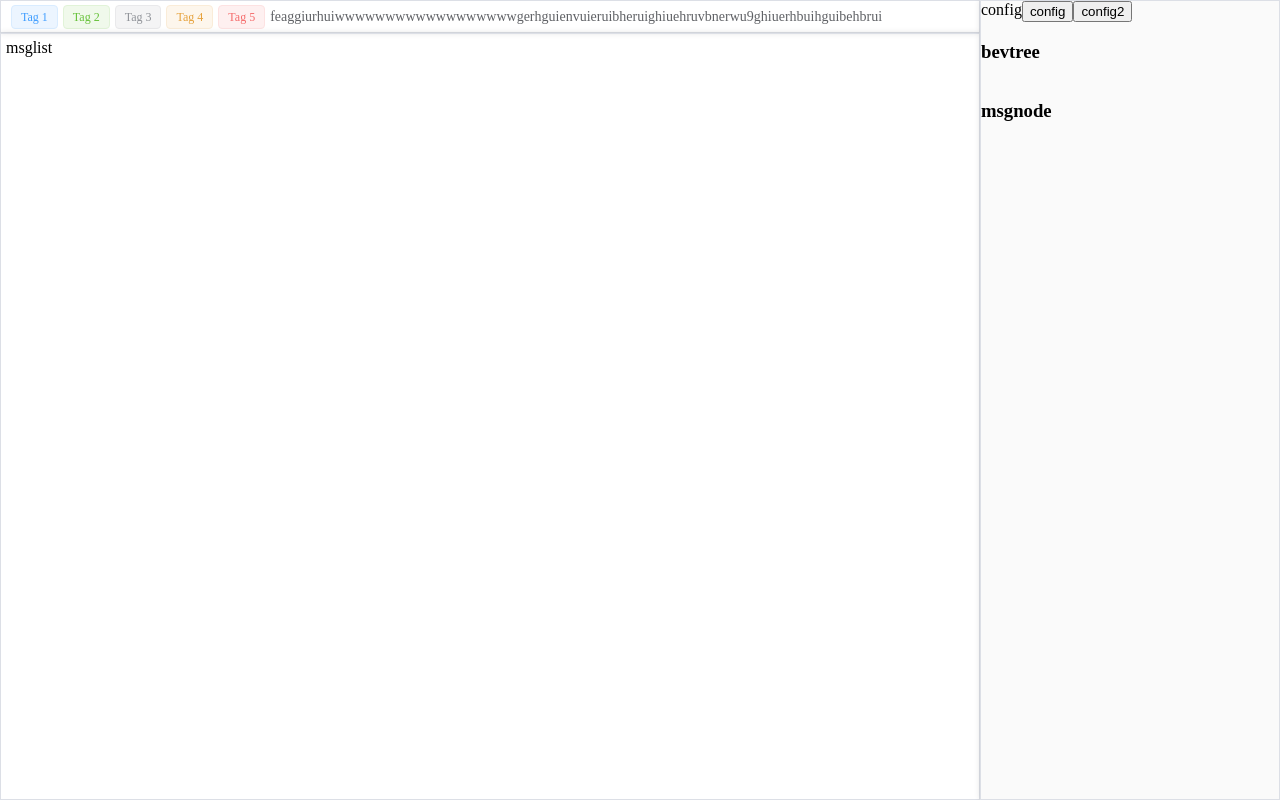
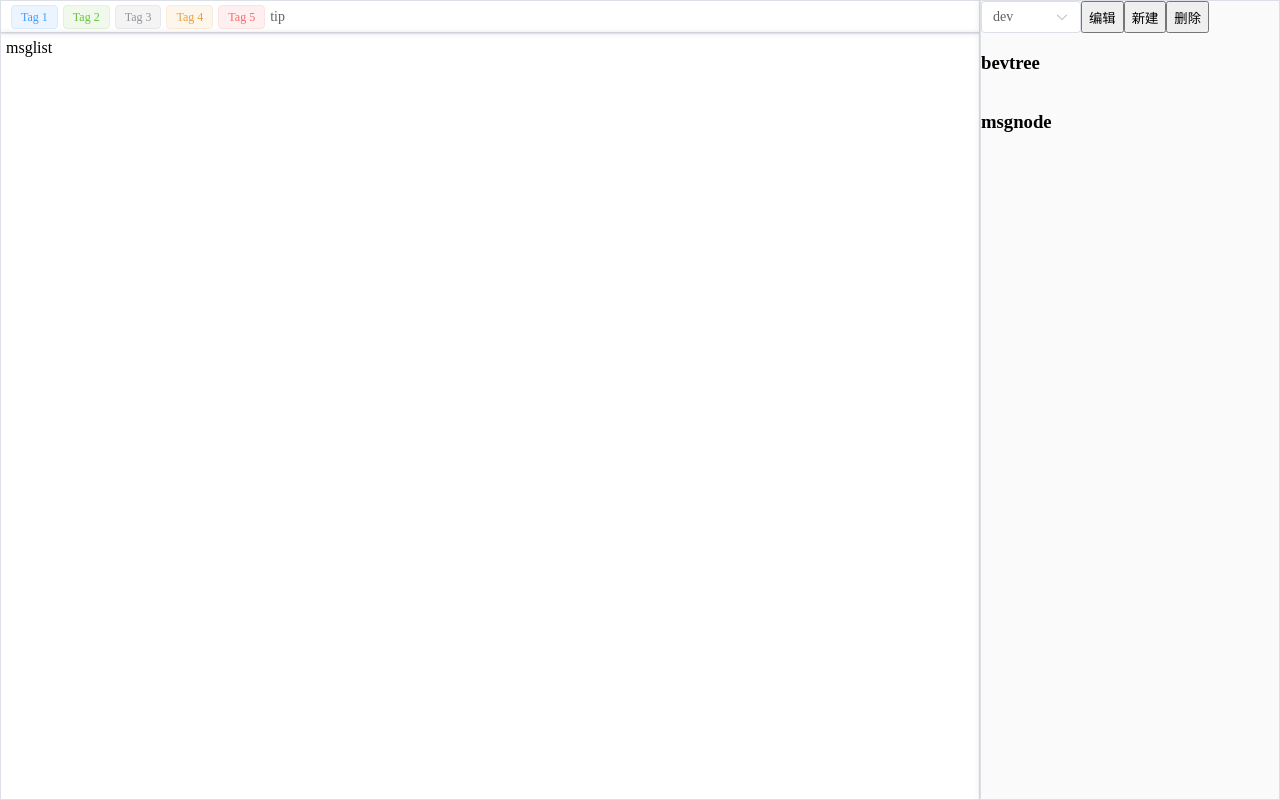
Before and after one commit to Longfei1/RobotTool, a Vue app in the folder ui/: page / in a window 1280 px wide. Built offline with nearby package versions, Linux system fonts and the light colour scheme.

Commit message:
server配置 增删改查

```diff
--- a/ui/package.json
+++ b/ui/package.json
@@ -14,6 +14,7 @@
     "element-plus": "^2.8.0",
     "json-editor-vue3": "^1.1.1",
     "mitt": "^3.0.1",
+    "pinia": "^2.2.2",
     "vue": "^3.4.21",
     "vue-router": "^4.3.0"
   },
--- /dev/null
+++ b/ui/public/conf/server.json
@@ -0,0 +1,8 @@
+[
+  {
+    "name": "dev",
+    "addr": "175.27.143.154:8023",
+    "userId": "test",
+    "password": "123"
+  }
+]
--- a/ui/src/App.vue
+++ b/ui/src/App.vue
@@ -14,7 +14,7 @@
 <style scoped>
   .mainFrame {
     height: 100vh;
-    min-width: 1024px;
-    min-height: 768px;
+    /* min-width: 1024px;
+    min-height: 768px; */
   }
 </style>
--- a/ui/src/main.ts
+++ b/ui/src/main.ts
@@ -4,8 +4,12 @@ import { createApp } from 'vue'
 import App from './App.vue'
 import ElementPlus from 'element-plus';
 import 'element-plus/dist/index.css';
+import { createPinia } from 'pinia';
 
 const app = createApp(App)
 
+const pinia = createPinia()
+
 app.use(ElementPlus)
+app.use(pinia)
 app.mount('#app')
--- /dev/null
+++ b/ui/src/type/server.ts
@@ -0,0 +1,5 @@
+export interface ServerConfig {
+    // 定义ts中需要引用的变量就行
+    name: string;
+    addr: string;
+}
--- a/ui/src/utils/JsonEditor.ts
+++ b/ui/src/utils/JsonEditor.ts
@@ -6,7 +6,7 @@ import ElementPlus from 'element-plus';
 import 'element-plus/dist/index.css';
 
 class JsonEditor {
-    static OpenJsonEditDialog(data: object, onSave: (d: object) => void, onClose: (d: object) => void){
+    static OpenJsonEditDialog(data: object, onSave?: (d: object) => void, onClose?: (d: object) => void){
         let closed = false;
         let mountNode = document.createElement("div");
         let dlg = createApp(JsonEditDialog, {
--- a/ui/src/views/JsonEditDialog.vue
+++ b/ui/src/views/JsonEditDialog.vue
@@ -29,12 +29,12 @@
 
   function close() {
     show.value = false
-    props.onClose?.(jsonData)
+    props.onClose?.(jsonData.value)
   }
 
   function save() {
     show.value = false
-    props.onSave?.(jsonData)
+    props.onSave?.(jsonData.value)
   }
 </script>
 
--- a/ui/src/views/JsonViewDialog.vue
+++ b/ui/src/views/JsonViewDialog.vue
@@ -24,7 +24,7 @@
 
   function close() {
     show.value = false
-    props.onClose?.(jsonData)
+    props.onClose?.(jsonData.value)
   }
 </script>
 
--- a/ui/src/views/MainMenuView.vue
+++ b/ui/src/views/MainMenuView.vue
@@ -1,9 +1,20 @@
 <template>
   <el-aside class="menu">
     <el-row :span="2" class="config">
-      config
-      <button @click="onClickConfig">config</button>
-      <button @click="onClickConfig2">config2</button>
+      <el-select
+      v-model="selectServerStr"
+      size="default"
+      style="width: 100px"
+      >
+        <el-option
+          v-for="item in serverData"
+          :key="item.name"
+          :value="item.name"
+        />
+      </el-select>
+      <button @click="onClickEdit">编辑</button>
+      <button @click="onClickCreate">新建</button>
+      <button @click="onClickDelete">删除</button>
     </el-row>
 
     <el-row :span="3" class="bevtree">
@@ -18,19 +29,133 @@
 
 <script lang="ts" setup name="MainMenuView">
   import JsonEditor from '@/utils/JsonEditor';
+  import { ref, onBeforeMount } from 'vue';
+  import type { ServerConfig } from '@/type/server';
 
-  function onClickConfig() {
-    JsonEditor.OpenJsonEditDialog({name: "666"}, () => {
-      console.log("onsave callback")
-    }, () => {
-      console.log("onclose callback")
+  let serverData = ref<ServerConfig[]>([])
+  let serverTemplates: ServerConfig[] = []
+  let selectServerStr = ref("")
+
+  onBeforeMount(async () => {
+      try {
+        const response = await fetch('conf/server.json')
+        console.log(response)
+        if (!response.ok) {
+          throw new Error('Network response was not ok')
+        }
+        serverTemplates = await response.json()
+      } catch (error) {
+        console.error('There has been a problem with your fetch operation:', error)
+      }
+
+      selectServerStr.value = localStorage.getItem("selectServer") || ""
+      let serverStr = localStorage.getItem("serverData")
+      if (serverStr) {
+        serverData.value = JSON.parse(serverStr)
+      } else {
+        serverData.value = serverTemplates
+      }
+
+      //没有配置
+      if (serverData.value.length == 0) {
+        localStorage.removeItem("selectServer")
+        return
+      }
+
+      //查找选中配置
+      for (const cfg of serverData.value) {
+        if (cfg.name == selectServerStr.value) {
+          selectServerStr.value = cfg.name
+          return
+        }
+      }
+
+      //默认选中第一个
+      selectServerStr.value = serverData.value[0].name
+      localStorage.setItem("selectServer", selectServerStr.value)
+  });
+
+  function onClickEdit() {
+    let selectServerData = getSelectServerData()
+    if (selectServerData) {
+      let editName = selectServerData.name
+      JsonEditor.OpenJsonEditDialog(selectServerData, (data: any) => {
+        let oldCfg = serverData.value
+        if (changeServerJson(editName, data)) {
+          localStorage.setItem("serverData", JSON.stringify(serverData.value))
+          localStorage.setItem("selectServer", selectServerStr.value)
+          console.log("edit serverjson, target:", editName , "old:", oldCfg, "new:", serverData.value)
+        }
+      });
+    } else {
+      alert("no valid server config")
+    }
+  }
+
+  function onClickCreate() {
+    JsonEditor.OpenJsonEditDialog(serverTemplates[0], (data: any) => {
+      if (changeServerJson("", data)) {
+        localStorage.setItem("serverData", JSON.stringify(serverData.value))
+        console.log("create serverjson ", serverData.value)
+      }
     });
   }
 
-  function onClickConfig2() {
-    JsonEditor.OpenJsonViewDialog({name: "666"}, () => {
-      console.log("onclose callback")
-    });
+  function onClickDelete() {
+    let selectServerData = getSelectServerData()
+    if (selectServerData) {
+      for (let i = 0; i < serverData.value.length; i++) {
+        if (serverData.value[i].name == selectServerData.name) {
+          serverData.value.splice(i, 1)
+
+          localStorage.setItem("serverData", JSON.stringify(serverData.value))
+          if (serverData.value.length > 0) {
+            selectServerStr.value = serverData.value[0].name
+            localStorage.setItem("selectServer", selectServerStr.value)
+          }
+          return true
+        }
+      }
+    } else {
+      alert("no valid server config")
+    }
+  }
+
+  function getSelectServerData(): ServerConfig | null {
+    if (selectServerStr.value) {
+        for (const i in serverData.value) {
+        if (serverData.value[i].name == selectServerStr.value) {
+          return serverData.value[i]
+        }
+      }
+    }
+    return null
+  }
+
+  function changeServerJson(oldName: string, data: any) : boolean {
+    if (!data.name) {
+      alert("name不能为空！")
+      return false
+    }
+
+    let name = oldName
+    if (!name) {
+      name = data.name
+    }
+
+    //修改指定配置
+    for (const i in serverData.value) {
+      if (serverData.value[i].name == name) {
+        serverData.value[i] = data
+        selectServerStr.value = name
+        return true
+      }
+    }
+
+    //插入配置
+    serverData.value.push(data)
+
+    return true
   }
 </script>"
 
--- a/ui/src/views/OutputView.vue
+++ b/ui/src/views/OutputView.vue
@@ -6,7 +6,7 @@
       <el-tag type="info">Tag 3</el-tag>
       <el-tag type="warning">Tag 4</el-tag>
       <el-tag type="danger">Tag 5</el-tag>
-      <el-text class="showmsg">feaggiurhuiwwwwwwwwwwwwwwwwwwgerhguienvuieruibheruighiuehruvbnerwu9ghiuerhbuihguibehbrui</el-text>
+      <el-text class="showmsg">{{tipMsg}}</el-text>
     </el-header>
 
     <el-main class="msglist">
@@ -16,13 +16,13 @@
 </template>
 
 <script lang="ts" setup name="OutPutView">
+  import {ref} from "vue";
+
+  let tipMsg = ref("tip")
+
 </script>
 
 <style scoped>
-  .output {
-    height: 100vh;
-  }
-
   .tip {
     padding-left: 5px;
     box-shadow: var(--el-box-shadow-lighter);
```
Also changed, not shown: 1 other file (tests, documents, lock files or other folders).
